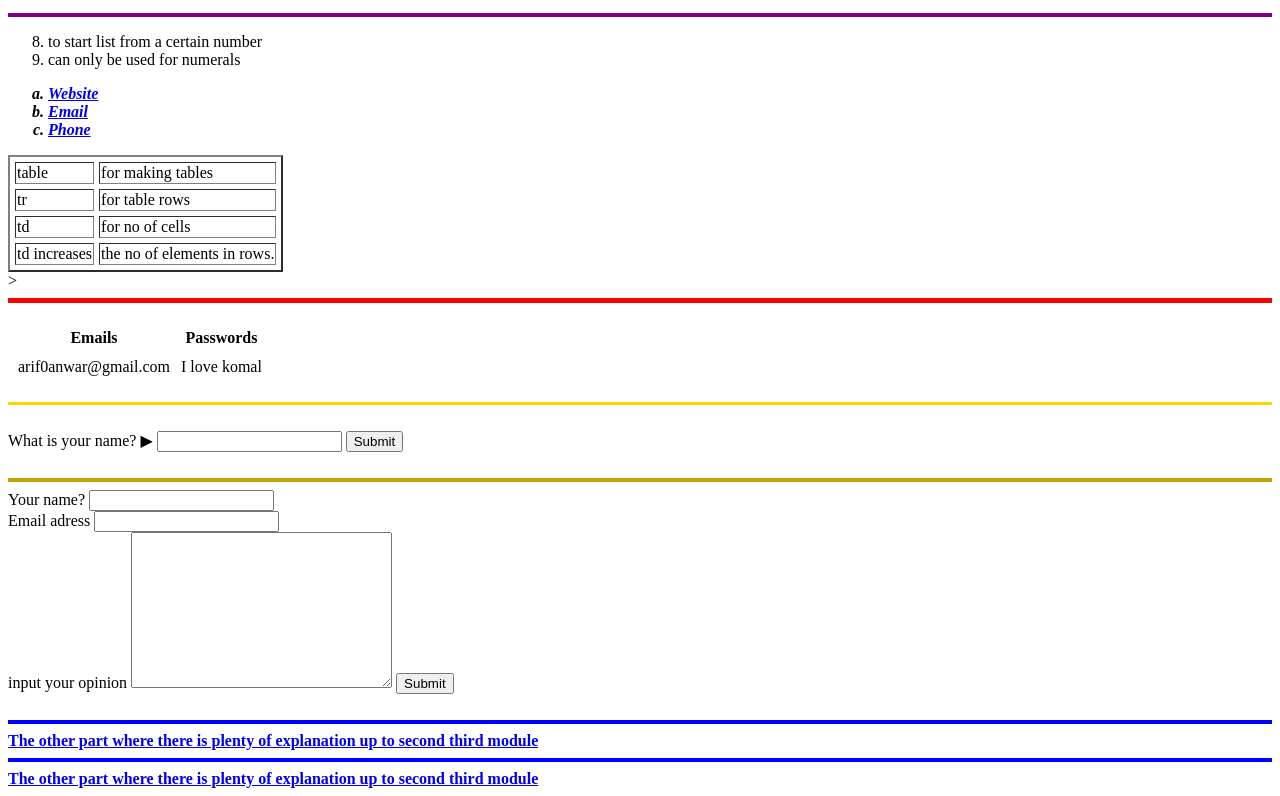
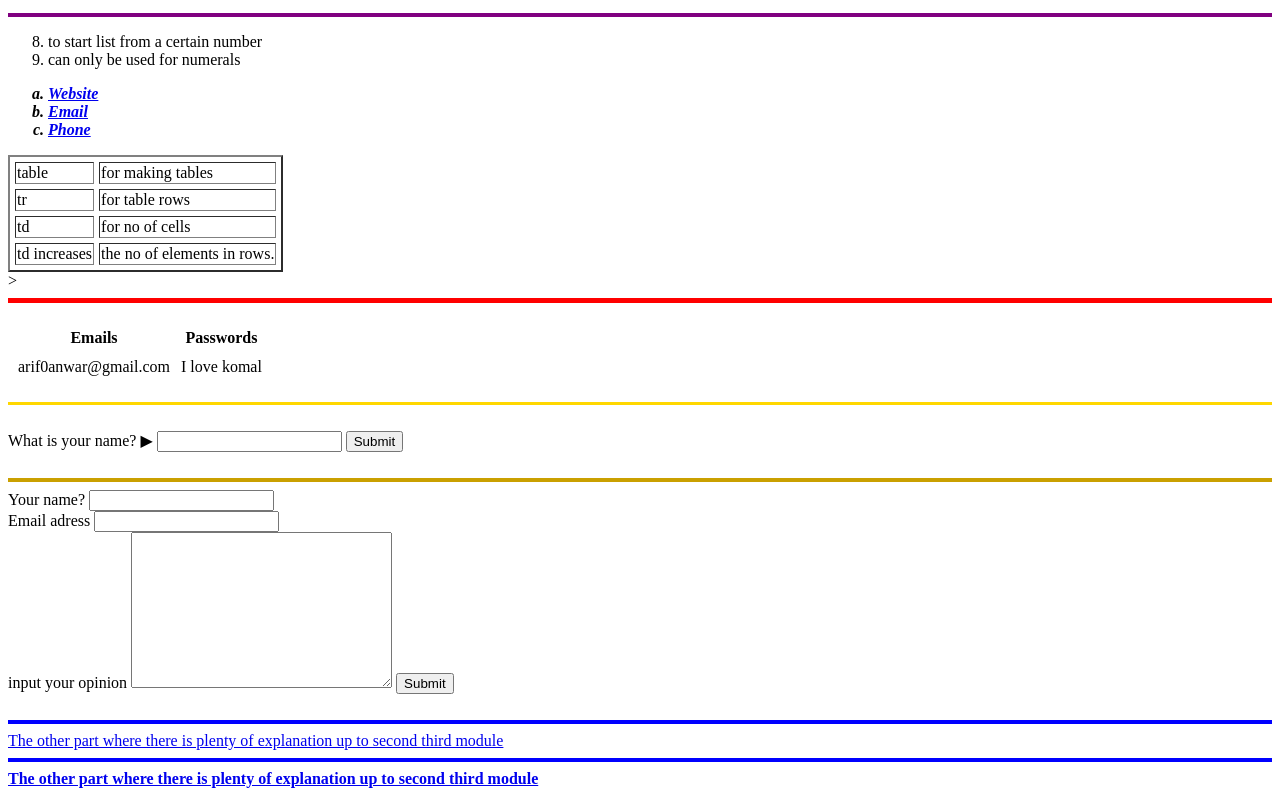
Before and after one commit to Blancerom/Explanation, a plain HTML site: page index.html in a window 1280 px wide. Shown: the part 353-1149 px from the top of the page. Drawn offline with Linux system fonts and the light colour scheme.

Commit message:
Update index.html

```diff
--- a/index.html
+++ b/index.html
@@ -133,8 +133,8 @@
   <input type="submit" value="Submit">
 </form>
 <br> <hr size="4" noshade color="blue">
-<a href="Lecture 15.html"><strong>The other part where there is plenty of explanation up to second third module</strong></a>
-<br> <hr size="4" noshade color="blue">
-<a href="Making forms.html"><strong>The other part where there is plenty of explanation up to second third module</strong></a>
+<a href="Lecture 15.html">The other part where there is plenty of explanation up to second third module</a>
+<br> <hr size="4" noshade color="blue"><b>
+<a href="Making forms.html">The other part where there is plenty of explanation up to second third module</a></b>
  </body>
 </html>
```
